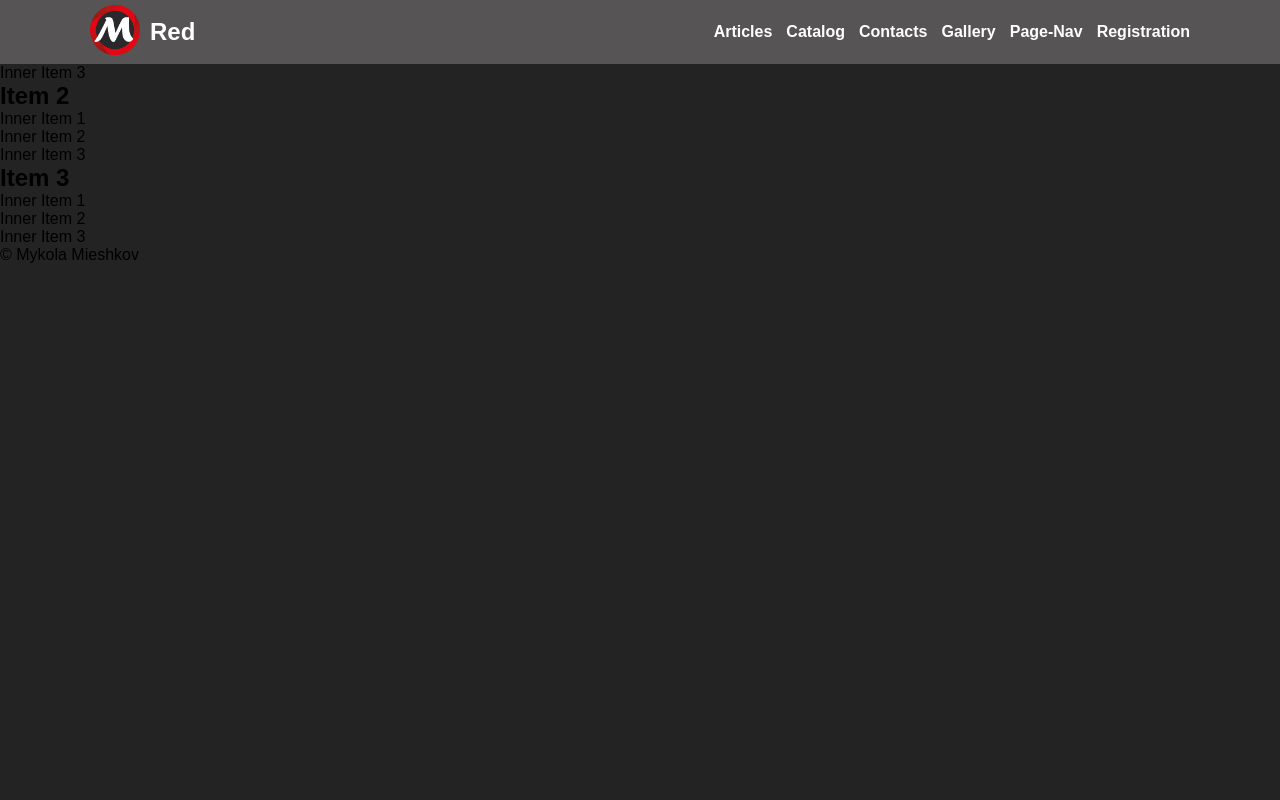
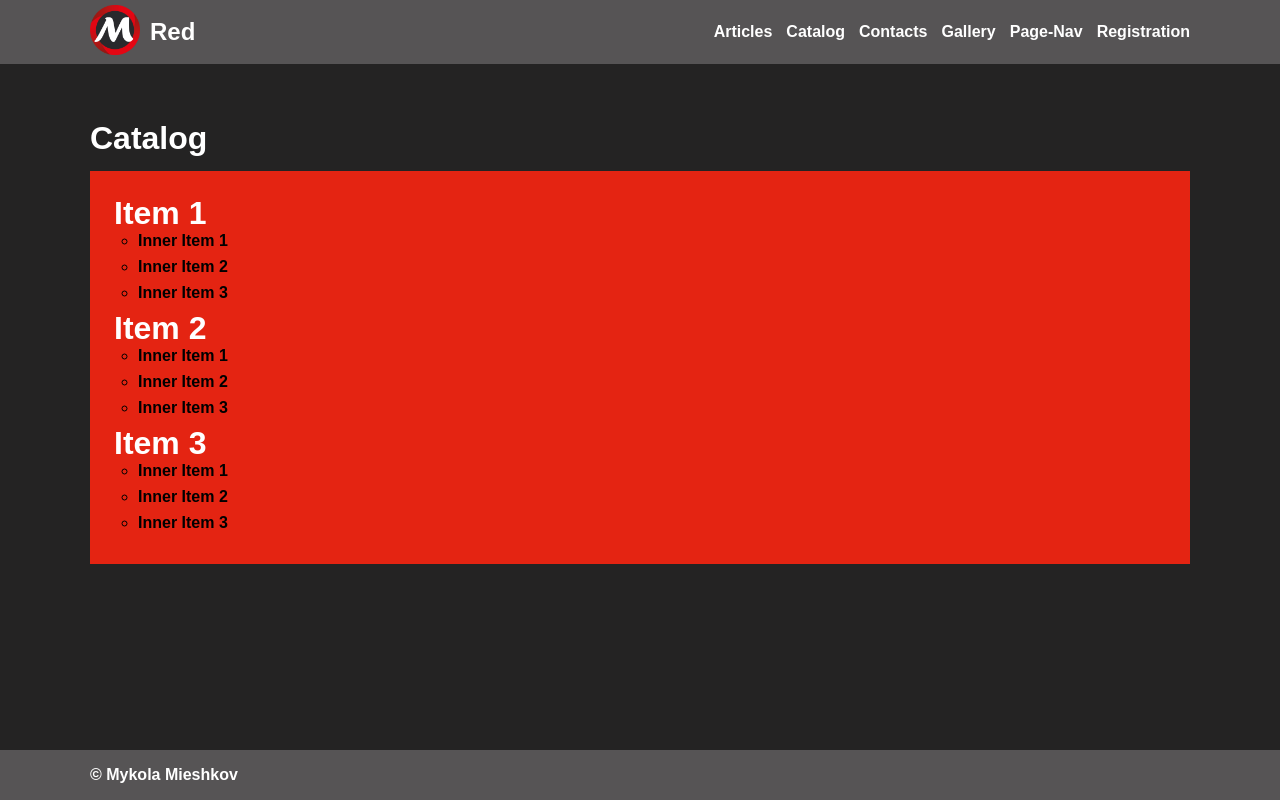
Before and after one commit to klnfreedom/static_red_website, a plain HTML site: page pages/catalog.html in a window 1280 px wide. Drawn offline with Linux system fonts and the light colour scheme.

Commit message:
Add titles and styling to main pages Added style for catalog page

```diff
--- a/pages/catalog.html
+++ b/pages/catalog.html
@@ -37,39 +37,43 @@
         </div>
     </header>
 
-    <main>
-        <div>
-            <ul>
+    <main class="main">
+        <h1 class="main__header__title">Catalog</h1>
+        <div class="main__catalog__container">
+            <ul class="main__catalog__container__list">
                 <li>
-                    <h2>Item 1</h2>
-                    <ul>
-                        <li>Inner Item 1</li>
-                        <li>Inner Item 2</li>
-                        <li>Inner Item 3</li>
+                    <h2 class="main__catalog__container__title">Item 1</h2>
+                    <ul class="main__catalog__container__list">
+                        <li class="main__catalog__container__list__item">Inner Item 1</li>
+                        <li class="main__catalog__container__list__item">Inner Item 2</li>
+                        <li class="main__catalog__container__list__item">Inner Item 3</li>
                     </ul>
                 </li>
                 <li>
-                    <h2>Item 2</h2>
-                    <ul>
-                        <li>Inner Item 1</li>
-                        <li>Inner Item 2</li>
-                        <li>Inner Item 3</li>
+                    <h2 class="main__catalog__container__title">Item 2</h2>
+                    <ul class="main__catalog__container__list">
+                        <li class="main__catalog__container__list__item">Inner Item 1</li>
+                        <li class="main__catalog__container__list__item">Inner Item 2</li>
+                        <li class="main__catalog__container__list__item">Inner Item 3</li>
                     </ul>
                 </li>
 
                 <li>
-                    <h2>Item 3</h2>
-                    <ul>
-                        <li>Inner Item 1</li>
-                        <li>Inner Item 2</li>
-                        <li>Inner Item 3</li>
+                    <h2 class="main__catalog__container__title">Item 3</h2>
+                    <ul class="main__catalog__container__list">
+                        <li class="main__catalog__container__list__item">Inner Item 1</li>
+                        <li class="main__catalog__container__list__item">Inner Item 2</li>
+                        <li class="main__catalog__container__list__item">Inner Item 3</li>
                     </ul>
                 </li>
             </ul>
         </div>
     </main>
-    <footer>
-        <p>&copy; Mykola Mieshkov</p>
+
+    <footer class="footer">
+        <div class="footer__container">
+            <p class="footer__text">&copy; Mykola Mieshkov</p>
+        </div>
     </footer>
 </body>
 
--- a/src/styles.css
+++ b/src/styles.css
@@ -223,3 +223,27 @@ body::-webkit-scrollbar {
   color: white;
   font-weight: bold;
 }
+
+.main__catalog__container {
+  background-color: var(--color-accent);
+  padding: 24px;
+}
+
+.main__catalog__container__list {
+  list-style: circle !important;
+  gap: 24px;
+}
+
+.main__catalog__container__list__item {
+  list-style: circle !important;
+  margin-left: 24px;
+  margin-bottom: 8px;
+  font-size: 16px;
+  font-weight: 600;
+}
+
+.main__catalog__container__title {
+  font-size: 32px;
+  font-weight: bold;
+  color: white;
+}
```
Also changed, not shown: index.html (+1 -0 lines).
